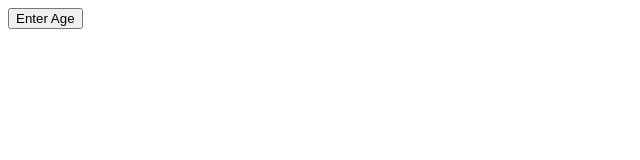
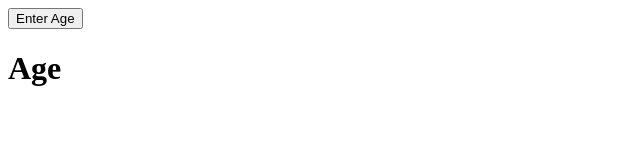
Before and after one commit to Pradipnayak123/Daily_development, a plain HTML site: page Daily_development/alert.html in a window 1280 px wide. Shown: the full height of the page, 0-640 px from the left. Drawn offline with Linux system fonts and the light colour scheme.

Commit message:
added styling

```diff
--- a/Daily_development/alert.html
+++ b/Daily_development/alert.html
@@ -12,7 +12,9 @@
 
 <body>
     <button id="btn">Enter Age</button>
-  <div id="age"></div>
+  <div id="age">
+    <h1>Age</h1>
+  </div>
 
 
     <script>
```
